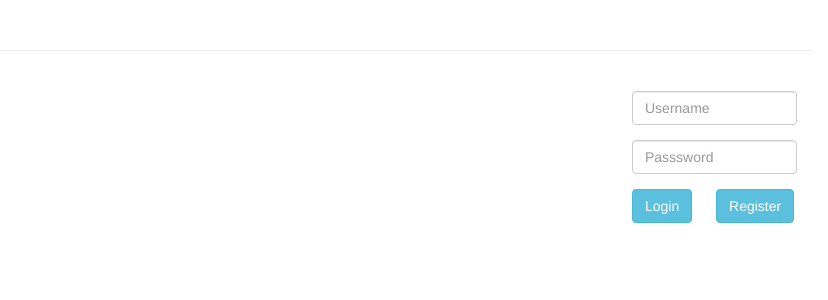
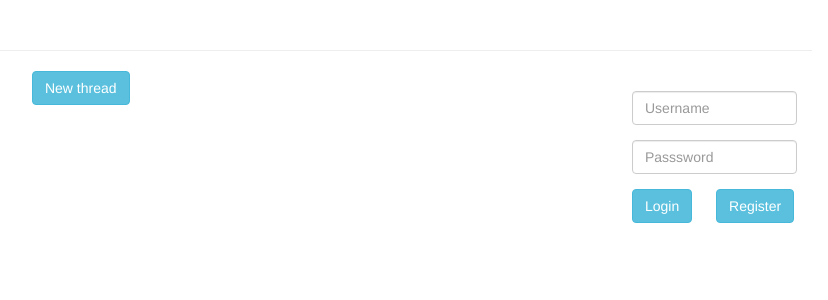
Before and after one commit to MrMcCrab/miniature-spoon, a PHP site: page / in a window 1280 px wide. Shown: the top 300 px of the page, without its empty margins (413-1241 px from the left). Run offline with PHP 8.4, Linux system fonts and the light colour scheme.

Commit message:
Added new Thread button

```diff
--- a/project/index.php
+++ b/project/index.php
@@ -35,6 +35,9 @@
         </div>
 
         <div class='col-md-3'>
+          <form class='' action='newThread.php' method='post'>
+            <input class='btn btn-info' type='submit' value='New thread'>
+          </form>
         </div>
 
         <div class='col-md-4'>
```
